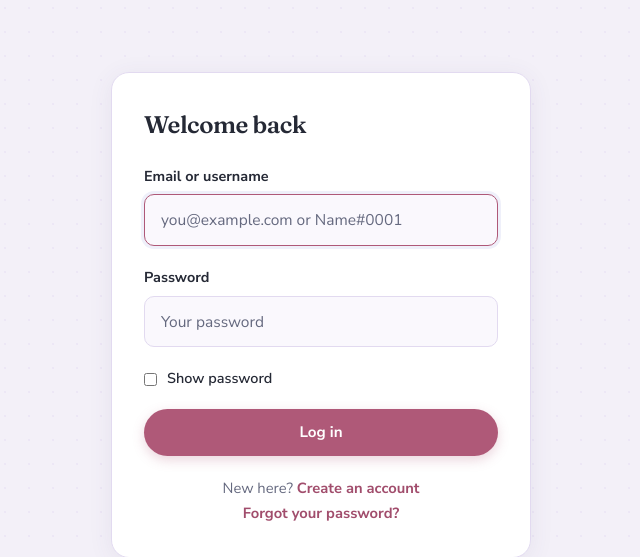
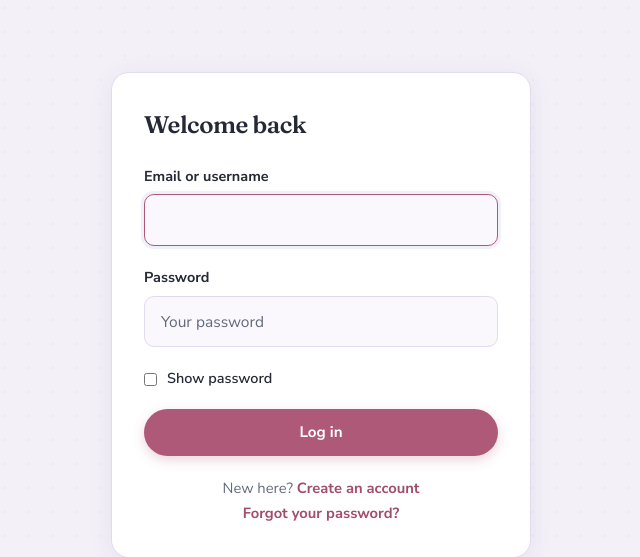
Before and after one commit to tristangouws1-prog/budget-buddy, a Flask app: page /login in a window 1280 px wide. Shown: the part 76-633 px from the top of the page, without its empty margins (319-959 px from the left). Run offline with Flask 3, Linux system fonts and the light colour scheme; some libraries are stand-ins or nearby versions.

Commit message:
changed login page

```diff
--- a/templates/login.html
+++ b/templates/login.html
@@ -7,8 +7,7 @@
     <form method="POST">
         <input type="hidden" name="csrf_token" value="{{ csrf_token() }}">
         <label for="username">Email or username</label>
-        <input type="text" id="username" name="username"
-               placeholder="you@example.com or Name#0001" required autofocus>
+        <input type="text" id="username" name="username" required autofocus>
 
         <label for="password">Password</label>
         <input type="password" id="password" name="password"
```
